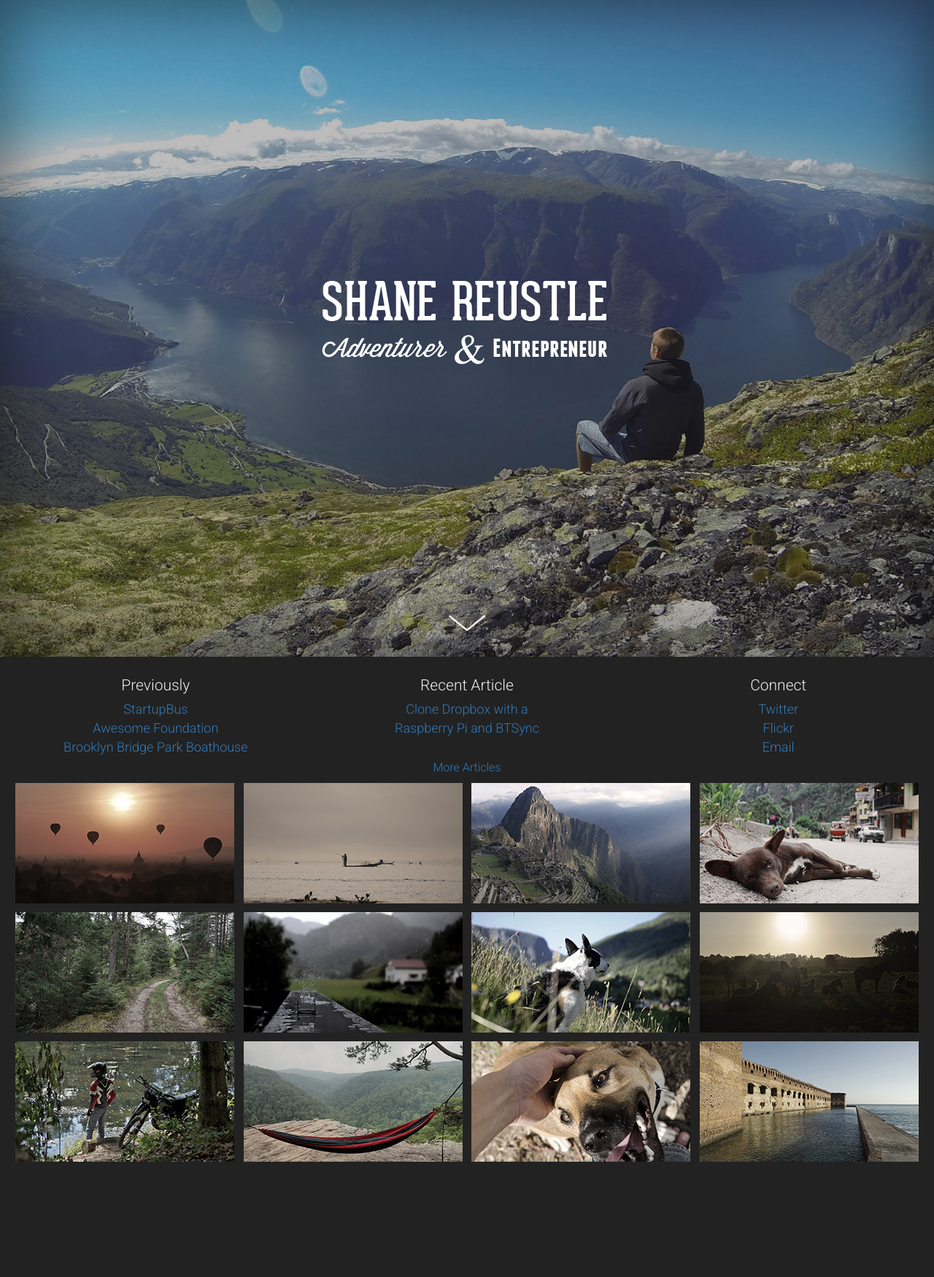
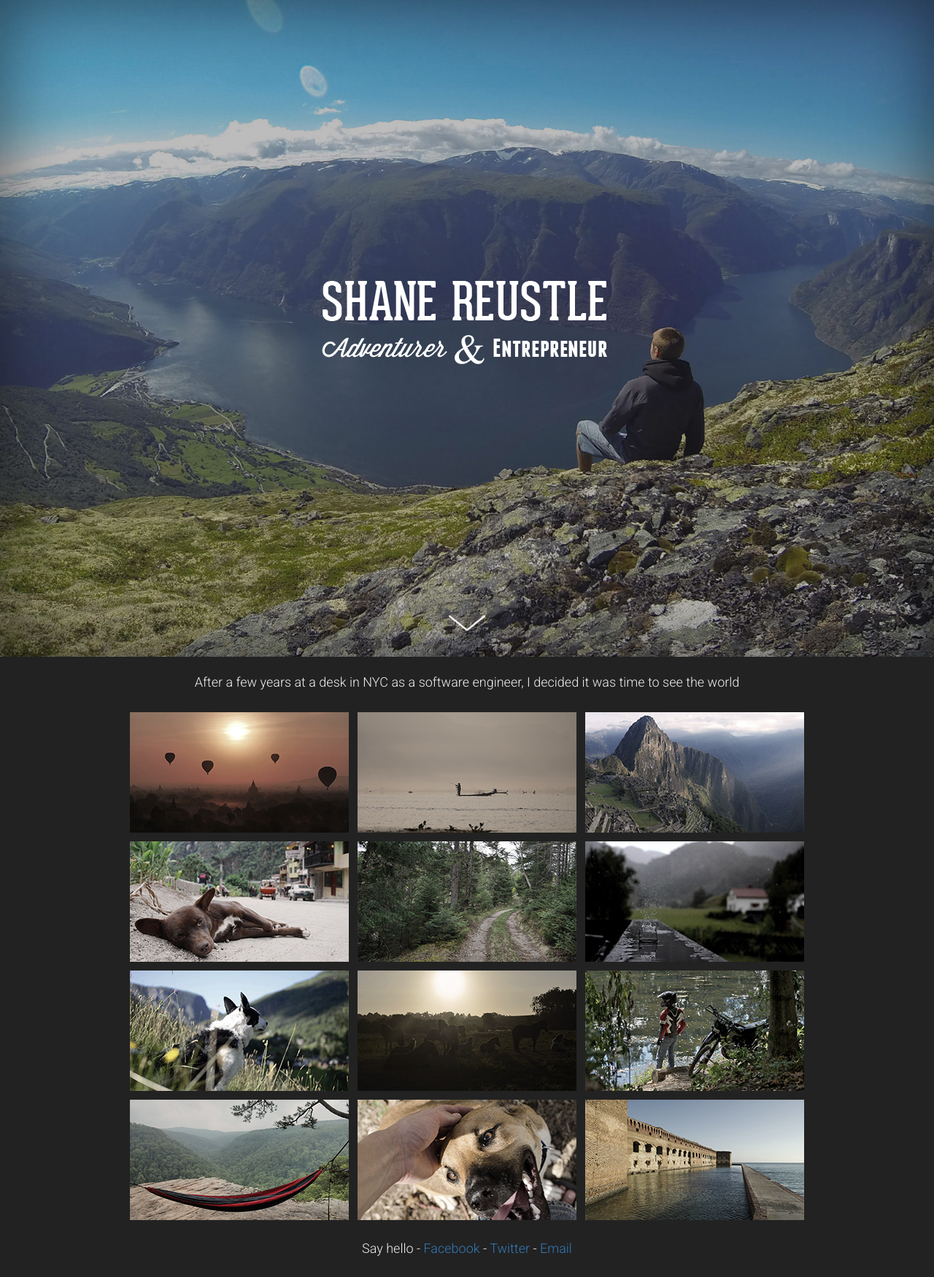
Before and after one commit to reustle/shanereustle, a Jekyll site: the page built from index.html, in a window 1280 px wide. Shown: the whole page at 73% size. Built offline with Jekyll 4.4.1, drawn with Linux system fonts in a browser that asks for light colours; before the commit the page ends 1623 px from its top, so only the background shows below that.

Commit message:
meteor post ; landing page cleanup

```diff
--- a/css/landing-style.scss
+++ b/css/landing.scss
@@ -190,38 +190,6 @@ p {
 	.about-content {
 		padding-bottom: 40px;
 
-		h3 {
-			margin: 25px 0px 5px 0px;
-			text-align: center;
-			font-size: 21px;
-
-			@media (max-width: 768px){
-				text-align: center;
-			}
-		}
-
-		ul {
-			list-style-type: none;
-			margin: 0px 0px 30px 0px;
-			padding: 0px;
-			text-align: center;
-			font-size: 18px;
-
-			@media (max-width: 768px){
-				text-align: center;
-				margin-top: 5px !important;
-			}
-
-			li {
-				margin: 0px;
-				padding: 0px 0px 0px 0px;
-
-				a {
-					padding-bottom: 4px;
-				}
-			}
-		}
-
 		.about-block {
 			.articles-link {
 				display: block;
@@ -234,6 +202,7 @@ p {
 			clear: both;
 			text-align: center;
 			line-height: 0px;
+			margin-bottom: 20px;
 
 			.photo-box {
 				display: inline-block;
--- a/index.html
+++ b/index.html
@@ -14,7 +14,7 @@
 
 		<link href='/static/lib/animate.css' type='text/css' rel='stylesheet'>
 		<link href='/static/lib/bootstrap/css/bootstrap.min.css' type='text/css' rel='stylesheet'>
-		<link href='/css/landing-style.css' type='text/css' rel='stylesheet'>
+		<link href='/css/landing.css' type='text/css' rel='stylesheet'>
 
 		<link href='/static/lib/lightbox/lightbox.css' type='text/css' rel='stylesheet'>
 
@@ -43,40 +43,16 @@
 			</div>
 		</div>
 
-		<div class='panel-about'>
+		<div class='container panel-about'>
 			<div class='about-content'>
 
 				<a name='about'></a>
 
 				<div class='about-block'>
-					<div class='col-sm-4'>
-						<h3 class='lead'>Previously</h3>
-						<ul>
-							<li><a href='http://startupbus.com'>StartupBus</a></li>
-							<li><a href='http://awesomefoundation.org'>Awesome Foundation</a></li>
-							<li><a href='http://www.bbpboathouse.org'>Brooklyn Bridge Park Boathouse</a></li>
-						</ul>
-					</div>
-				</div>
-
-				<div class='about-block'>
-					<div class='col-sm-4'>
-						<h3 class='lead'>Recent Article</h3>
-						<ul>
-							<li><a href='/blog/btsync-pi'>Clone Dropbox with a<br/>Raspberry Pi and BTSync</a></li>
-						</ul>
-						<a href='/blog/' class='articles-link'>More Articles</a>
-					</div>
-				</div>
-
-				<div class='about-block'>
-					<div class='col-sm-4'>
-						<h3 class='lead'>Connect</h3>
-						<ul>
-							<li><a href='http://twitter.com/reustle'>Twitter</a></li>
-							<li><a href='http://flickr.com/photos/reustle'>Flickr</a></li>
-							<li><a href='mailto:me@shanereustle.com'>Email</a></li>
-						</ul>
+					<div class='col-md-12 text-center'>
+						<p>
+							After a few years at a desk in NYC as a software engineer, I decided it was time to see the world
+						</p>
 					</div>
 				</div>
 
@@ -89,6 +65,17 @@
 						</a>
 					{% endfor %}
 
+				</div>
+
+				<div class='about-block'>
+					<div class='col-md-12 text-center'>
+
+						Say hello -
+						<a href='http://facebook.com/shanereustle'>Facebook</a> -
+						<a href='http://twitter.com/reustle'>Twitter</a> -
+						<a href='mailto:me@shanereustle.com'>Email</a>
+
+					</div>
 				</div>
 
 			</div>
```
Also changed, not shown: _posts/2015-07-15-backing-up-your-meteor-database.md (added, +13 -0 lines).
